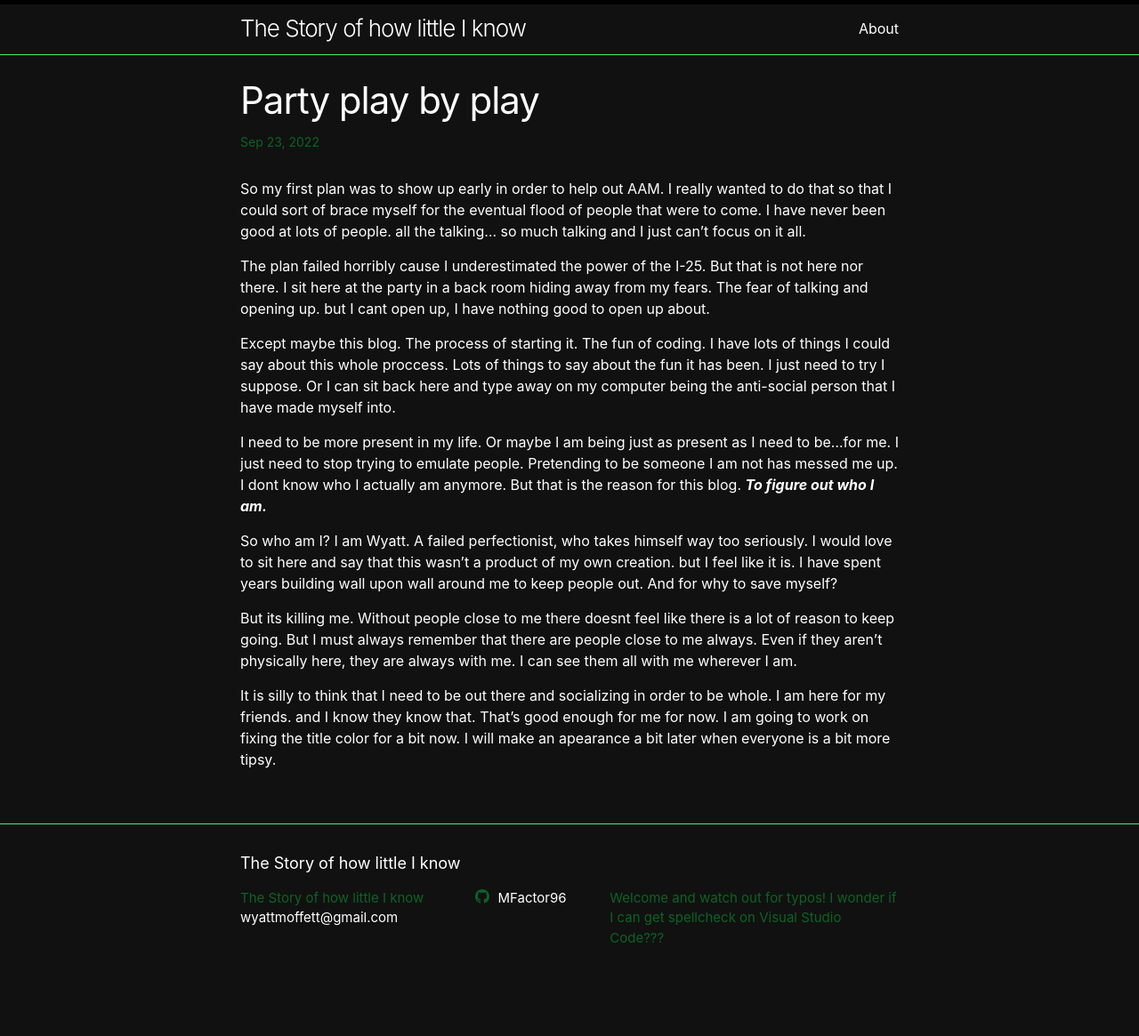
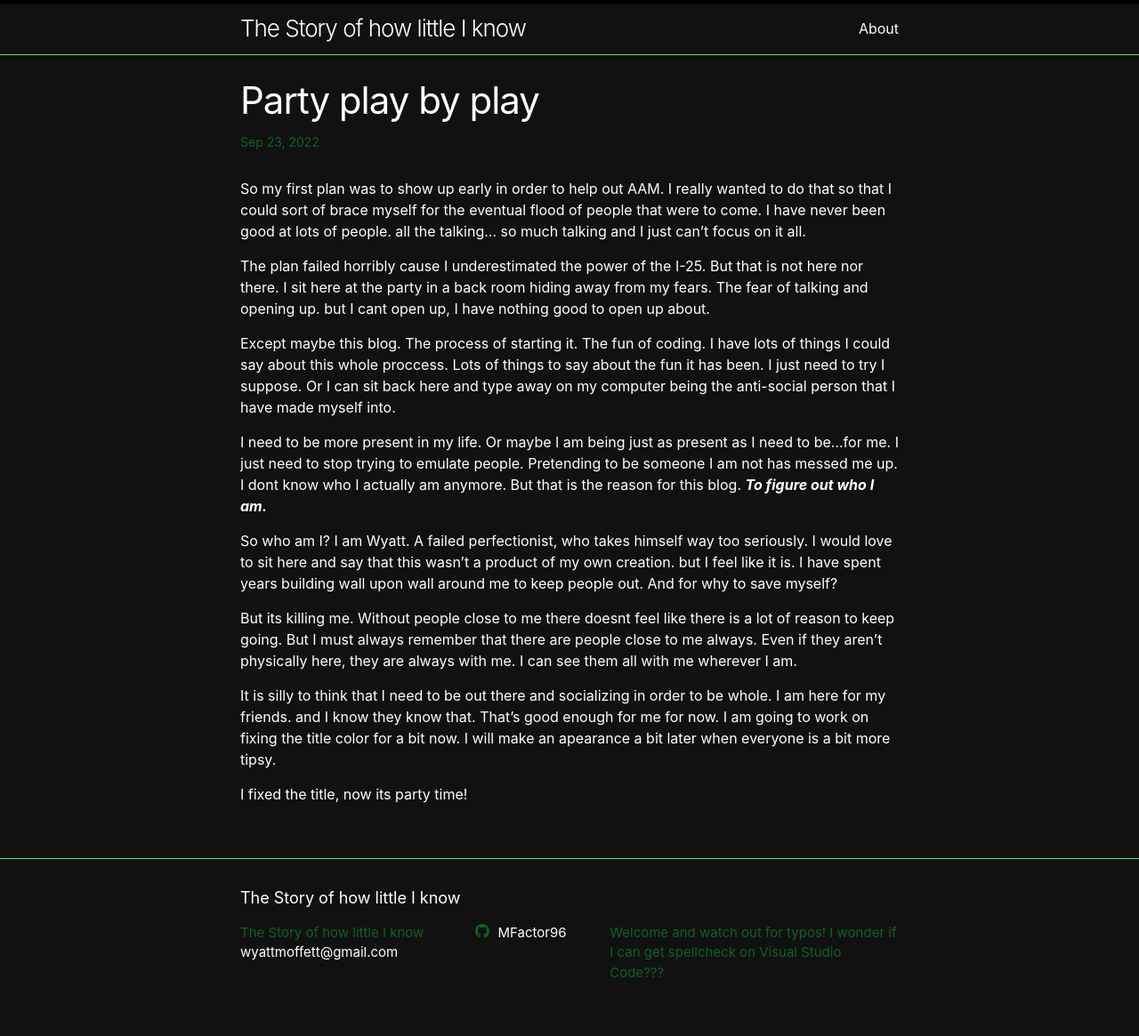
Before and after one commit to MFactor96/MFactor96.github.io, a Jekyll site: the page built from _posts/2022-09-23-Party-Play-by-play.md, in a window 1280 px wide. Shown: the whole page at 89% size. Built offline with Jekyll 4.4.1, drawn with Linux system fonts in a browser that asks for light colours; before the commit the page ends 1126 px from its top, so only the background shows below that.

Commit message:
Post edit

```diff
--- a/_posts/2022-09-23-Party-Play-by-play.md
+++ b/_posts/2022-09-23-Party-Play-by-play.md
@@ -18,3 +18,5 @@ So who am I? I am Wyatt. A failed perfectionist, who takes himself way too serio
 But its killing me. Without people close to me there doesnt feel like there is a lot of reason to keep going. But I must always remember that there are people close to me always. Even if they aren't physically here, they are always with me. I can see them all with me wherever I am.
 
 It is silly to think that I need to be out there and socializing in order to be whole. I am here for my friends. and I know they know that. That's good enough for me for now. I am going to work on fixing the title color for a bit now. I will make an apearance a bit later when everyone is a bit more tipsy.
+
+I fixed the title, now its party time!
```
